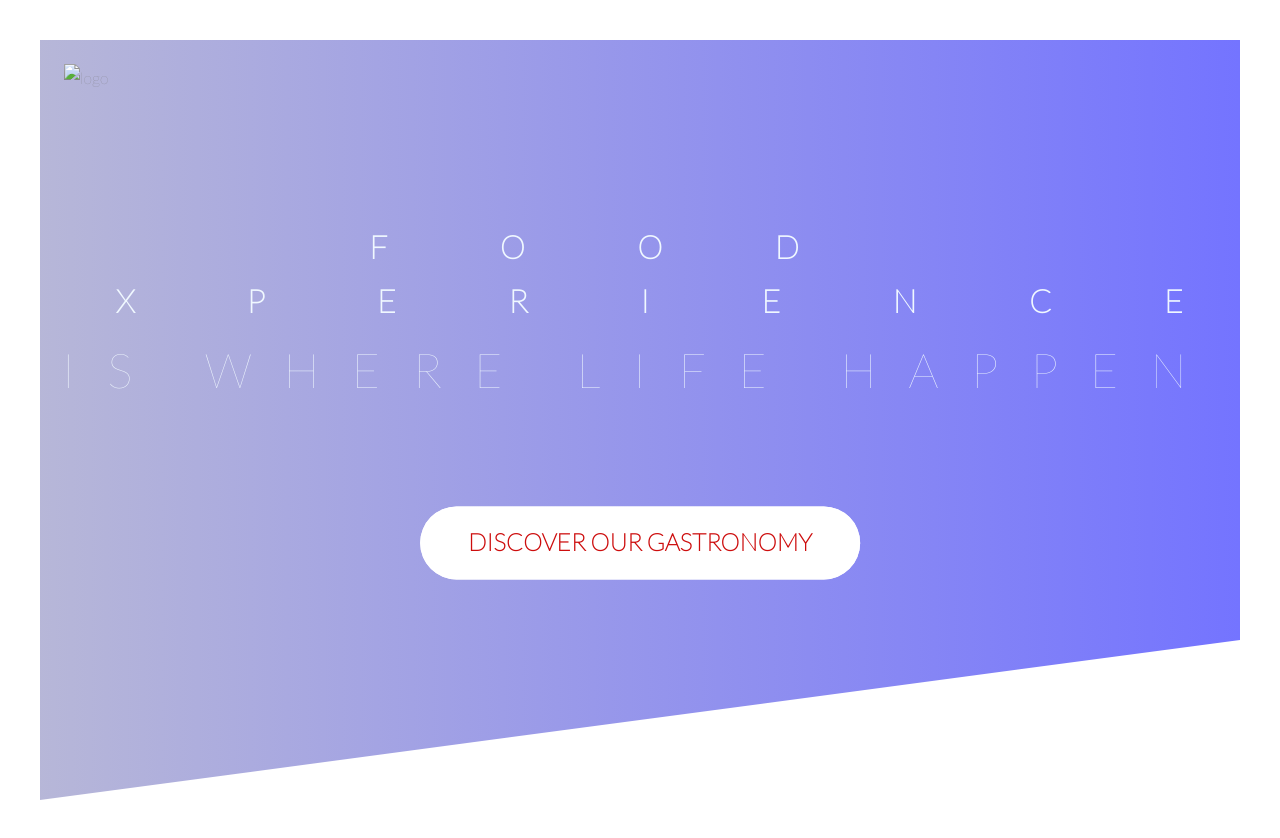
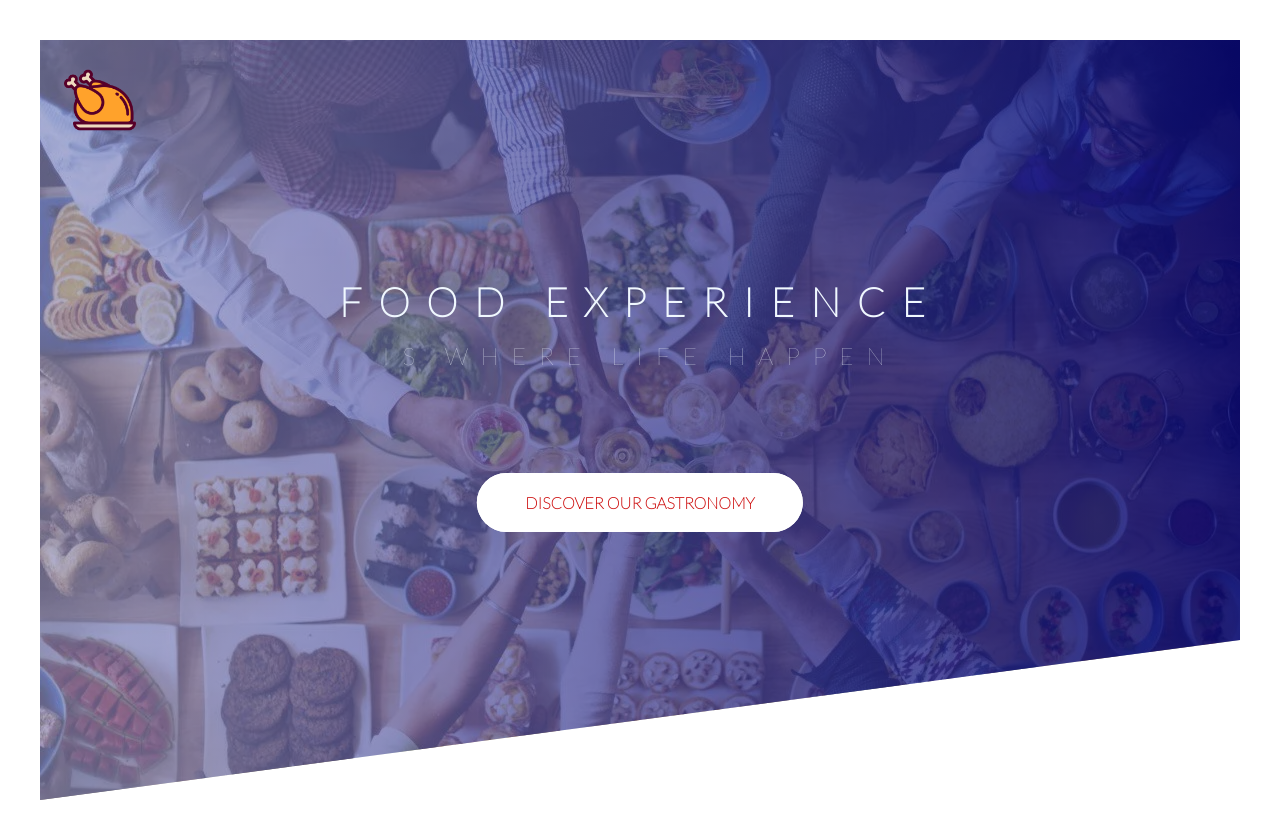
Before and after one commit to JoseDev184/html-css-project, a plain HTML site: page index.html in a window 1280 px wide. Drawn offline with Linux system fonts and the light colour scheme.

Commit message:
new commit to this project

```diff
--- a/Styles.css
+++ /dev/null
@@ -1,178 +0,0 @@
-/*
-colors:
-
-light blue:
-*/
-
-* {
-  margin: 0;
-  padding: 0;
-  box-sizing: border-box;
-}
-
-body {
-  font-family: lato;
-  font-weight: 400;
-  font-size: 16px;
-  line-height: 1.7;
-  color: #777;
-  padding: 2.5rem;
-}
-.header {
-  height: 95vh;
-  background-image: linear-gradient(
-      to left,
-      rgba(0, 0, 255, 0.544),
-      rgba(144, 144, 195, 0.652)
-    ),
-    url(/image/rsz_viator_shutterstock_186247-1200x809.webp);
-  background-size: cover;
-  background-position: top;
-
-  clip-path: polygon(0 0, 100% 0, 100% 75vh, 0 100%);
-}
-
-.logo-box {
-  position: absolute;
-  top: 4rem;
-  left: 4rem;
-}
-
-.logo {
-  height: 3.5rem;
-}
-
-.text-box {
-  position: absolute;
-  top: 50%;
-  left: 50%;
-  transform: translate(-50%, -50%);
-  text-align: center;
-}
-
-.header-primary {
-  color: aliceblue;
-  text-transform: uppercase;
-
-  backface-visibility: hidden;
-  margin-bottom: 6rem;
-}
-
-.heading-primary-main {
-  display: block;
-  font-size: 2rem;
-  font-weight: 700;
-  letter-spacing: 7rem;
-
-  animation: moveInLeft;
-  animation-duration: 1s;
-  animation-timing-function: ease-out;
-  /*
-  animation-delay: 3s;
-  animation-iteration-count 3
-  */
-}
-
-.heading-primary-sub {
-  display: block;
-  font-size: 3rem;
-  font-weight: 500;
-  letter-spacing: 2rem;
-  animation: moveInRight 1s ease-out;
-}
-
-@keyframes moveInLeft {
-  0% {
-    opacity: 0;
-    transform: translate(-10rem);
-  }
-  80% {
-    transform: translateX(1rem);
-  }
-  100% {
-    opacity: 1;
-    transform: translate(0);
-  }
-}
-
-@keyframes moveInRight {
-  0% {
-    opacity: 0;
-    transform: translate(1rem);
-  }
-  80% {
-    transform: translateX(-1rem);
-  }
-  100% {
-    opacity: 1;
-    transform: translate(0);
-  }
-}
-
-@keyframes moveInBotton {
-  0% {
-    opacity: 0;
-    transform: translateY(3rem);
-  }
-  80% {
-    transform: translateX(-1rem);
-  }
-  100% {
-    opacity: 1;
-    transform: translate(0);
-  }
-}
-
-.btn:link,
-.btn:visited {
-  text-transform: uppercase;
-  text-decoration: none;
-  padding: 1rem 3rem;
-  display: inline-block;
-  border-radius: 10rem;
-  transition: all 0.2s;
-  font-size: 1.5rem;
-  font-weight: 900;
-  position: relative;
-}
-
-.btn:hover {
-  transform: translateY(-3);
-  box-shadow: 0 1rem 2rem rgba(0, 0, 0, 2);
-}
-.btn:active {
-  transform: translateY(-1px);
-  box-shadow: 0 5px 10px rgba(0, 0, 0, 2);
-}
-.btn-white {
-  background-color: #fff;
-  color: #cd0d0d;
-}
-
-.btn::after {
-  content: "";
-  display: inline-block;
-  height: 100%;
-  width: 100%;
-  border-radius: 10rem;
-  position: absolute;
-  top: absolute;
-  top: 0;
-  left: 0;
-  z-index: -1;
-  transition: all 0.4s;
-}
-
-.btn-white::after {
-  background-color: #fff;
-}
-
-.btn:hover::after {
-  transform: scaleX(1.4) scaleY(1.6);
-  opacity: 0;
-}
-
-.btn-animated {
-  animation: moveInBottom 0.5s ease-out 0.75s;
-  animation-fill-mode: backwards;
-}
--- a/html & css project/Styles.css
+++ b/html & css project/Styles.css
@@ -16,16 +16,16 @@ body {
   font-size: 16px;
   line-height: 1.7;
   color: #777;
-  padding: 25px;
+  padding: 2.5rem;
 }
 .header {
   height: 95vh;
   background-image: linear-gradient(
       to left,
-      rgba(0, 0, 255, 0.544),
+      rgba(8, 8, 117, 0.842),
       rgba(144, 144, 195, 0.652)
     ),
-    url(/image/rsz_viator_shutterstock_186247-1200x809.webp);
+    url(image/rsz_viator_shutterstock_186247-1200x809.webp);
   background-size: cover;
   background-position: top;
 
@@ -34,13 +34,12 @@ body {
 
 .logo-box {
   position: absolute;
-  top: 40px;
-  left: 40px;
+  top: 4rem;
+  left: 4rem;
 }
 
 .logo {
-  height: 35px;
-  width: 60px;
+  height: 4.5rem;
 }
 
 .text-box {
@@ -48,46 +47,47 @@ body {
   top: 50%;
   left: 50%;
   transform: translate(-50%, -50%);
+  text-align: center;
 }
 
 .header-primary {
   color: aliceblue;
   text-transform: uppercase;
+
+  backface-visibility: hidden;
+  margin-bottom: 6rem;
 }
 
 .heading-primary-main {
   display: block;
-  font-size: 50px;
+  font-size: 2.5rem;
   font-weight: 700;
-  letter-spacing: 17.5px;
+  letter-spacing: 1rem;
 
-    animation: moveInLeft;
-  animation-duration: 3s;
+  animation: moveInLeft;
+  animation-duration: 1s;
+  animation-timing-function: ease-out;
+  /*
+  animation-delay: 3s;
+  animation-iteration-count 3
+  */
 }
 
 .heading-primary-sub {
   display: block;
-  font-size: 30px;
-  font-weight: 500;
-  letter-spacing: 20px;
-    animation: moveInRight 1s ease-out;
-}
-
-.heading-primary-sub {
-  display: block;
-  font-size: 30px;
-  font-weight: 500;
-  letter-spacing: 20px;
+  font-size: 1.5rem;
+  font-weight: 300;
+  letter-spacing: 0.8rem;
   animation: moveInRight 1s ease-out;
 }
 
 @keyframes moveInLeft {
   0% {
     opacity: 0;
-    transform: translate(-100px);
+    transform: translate(-10rem);
   }
   80% {
-    transform: translateX(10px);
+    transform: translateX(1rem);
   }
   100% {
     opacity: 1;
@@ -98,10 +98,24 @@ body {
 @keyframes moveInRight {
   0% {
     opacity: 0;
-    transform: translate(100px);
+    transform: translate(1rem);
   }
   80% {
-    transform: translateX(-10px);
+    transform: translateX(-1rem);
+  }
+  100% {
+    opacity: 1;
+    transform: translate(0);
+  }
+}
+
+@keyframes moveInBotton {
+  0% {
+    opacity: 0;
+    transform: translateY(3rem);
+  }
+  80% {
+    transform: translateX(-1rem);
   }
   100% {
     opacity: 1;
@@ -113,18 +127,18 @@ body {
 .btn:visited {
   text-transform: uppercase;
   text-decoration: none;
-  padding: 10px 30px;
+  padding: 1rem 3rem;
   display: inline-block;
-  border-radius: 100px;
+  border-radius: 2rem;
   transition: all 0.2s;
-  font-size: 15px;
-  font-weight: 900;
+  font-size: 1rem;
+  font-weight: 600;
   position: relative;
 }
 
 .btn:hover {
   transform: translateY(-3);
-  box-shadow: 0 10px 20px rgba(0, 0, 0, 2);
+  box-shadow: 0 1rem 2rem rgba(0, 0, 0, 2);
 }
 .btn:active {
   transform: translateY(-1px);
@@ -140,7 +154,7 @@ body {
   display: inline-block;
   height: 100%;
   width: 100%;
-  border-radius: 100%;
+  border-radius: 10rem;
   position: absolute;
   top: absolute;
   top: 0;
@@ -157,3 +171,8 @@ body {
   transform: scaleX(1.4) scaleY(1.6);
   opacity: 0;
 }
+
+.btn-animated {
+  animation: moveInBottom 0.5s ease-out 0.75s;
+  animation-fill-mode: backwards;
+}
--- a/index.html
+++ b/index.html
@@ -4,15 +4,15 @@
     <meta charset="UTF-8" />
     <meta name="viewport" content="width=device-width, initial-scale=1.0" />
 
-    <link rel="stylesheet" href="/Styles.css" />
+    <link rel="stylesheet" href="/html & css project/Styles.css" />
 
-    <link rel="stylesheet"
+    <link rel="stylesheet">
     <link rel="preconnect" href="https://fonts.googleapis.com">
     <link rel="preconnect" href="https://fonts.gstatic.com" crossorigin>
     <link href="https://fonts.googleapis.com/css2?family=Lato:wght@100&display=swap" rel="stylesheet">
     <link rel="shortcut icon"
       type="image"
-      href="/image/848014_food_512x512.png"
+      href="/html & css project/image/848014_food_512x512.png"
     />
     <title>Best Food Experiece</title>
 
@@ -21,7 +21,7 @@
   <body>
     <header class="header">
     <Div class="logo-box">
-      <img src="/image/848014_food_512x512.png" alt="logo" class="logo">
+      <img src="/html & css project/image/848014_food_512x512.png" alt="logo" class="logo">
     </Div>
 <div class="text-box">
    <h1 class="header-primary">
```
Also changed, not shown: html & css project/index.html (deleted, +0 -35 lines), html & css project/image/README.md (renamed from README.md).
